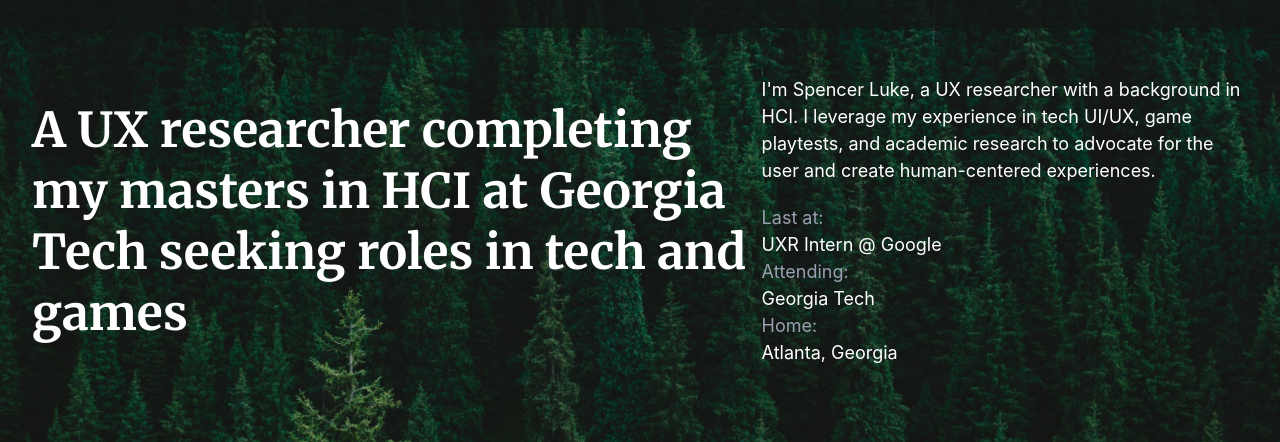
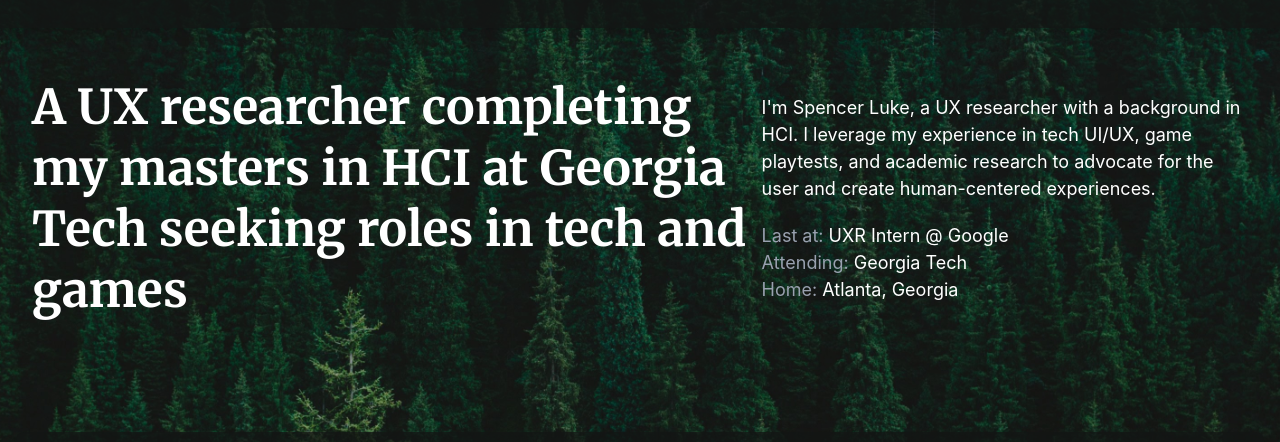
Before and after one commit to chompskigg/chompskigg.github.io, a website: page index.html in a window 1280 px wide. Shown: the part 100-542 px from the top of the page. Drawn offline with nearby package versions, Linux system fonts and the light colour scheme.

Commit message:
other fix

```diff
--- a/index.html
+++ b/index.html
@@ -128,12 +128,18 @@
                </p>
 
                <div class="mt-5 text-white grid grid-cols-[auto,1fr] gap-x-8 big-inter-text">
+                    <div>
                         <span class="text-gray-400">Last at:</span>
                         <span>UXR Intern @ Google</span>
+                    </div>
+                    <div>
                         <span class="text-gray-400">Attending:</span>
                         <span>Georgia Tech</span>
+                    </div>
+                    <div>
                         <span class="text-gray-400">Home:</span>
                         <span>Atlanta, Georgia</span>
+                    </div>
                </div>
            </div>
        </div>
```
Also changed, not shown: about/index.html (+2 -1 lines), marta/index.html (+1 -1 lines). Lines whose indentation alone changed are shown as unchanged.
